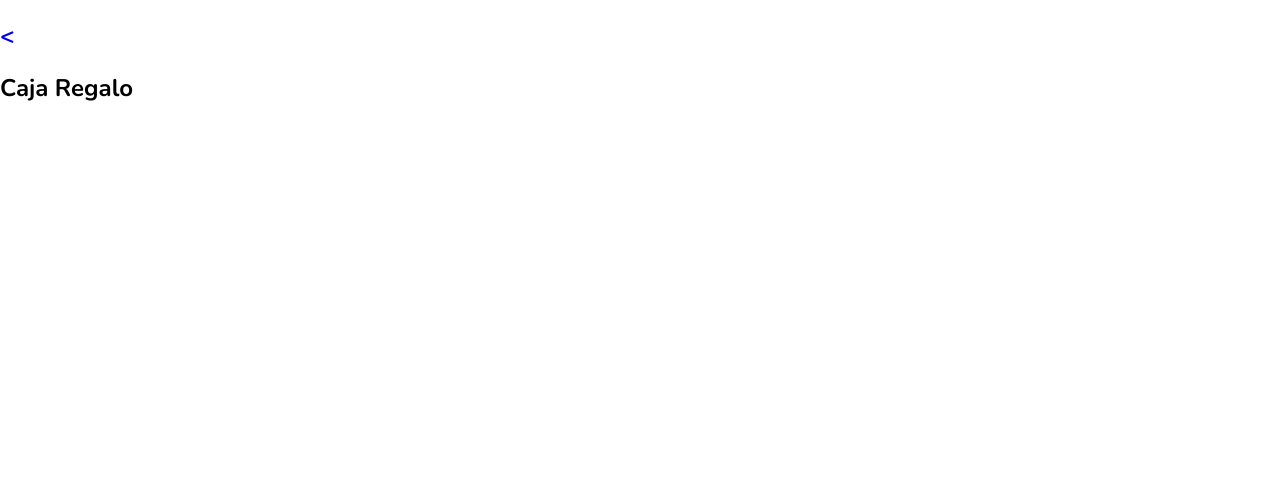
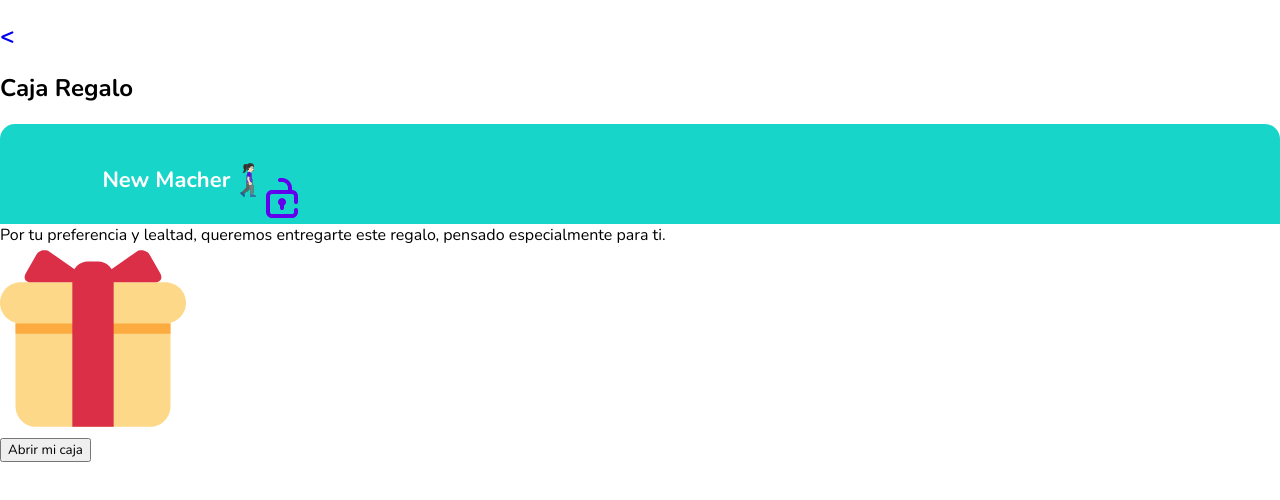
Before and after one commit to victoria-ancalaf/SCL014-Hackathon, a React (Create React App) app: page /abrircaja in a window 1280 px wide. Shown: the top 500 px of the page. Built offline with nearby package versions, Linux system fonts and the light colour scheme.

Commit message:
gift new macher

```diff
--- a/src/Components/GiftBox/GiftNew.jsx
+++ b/src/Components/GiftBox/GiftNew.jsx
@@ -1,18 +1,41 @@
-import React from 'react'
-import './Styles/GiftNew'
+import React from "react";
+import "./Styles/GiftNew.css";
+import GiftClosed from "../../Img/wrapped-gift.svg";
+import woman from "../../Img/woman.svg";
+import unlock from "../../Img/unlock.svg";
 
 const GiftNew = () => {
-    return (
-        <div className="gift-new-container">
-            <div className="aqua-box-new">
-                <div></div>
-                <div className="gift-img"></div>
-                <div>
-                    <button>Abrir mi caja</button>
-                </div>
+  return (
+    <div className="gift-new-container">
+      <div className="aqua-box-new">
+        <div className="title-gift-cont">
+        <div className="headCardLevel1">
+            <div className="containerTitle">
+              <p>New Macher</p>
+              <div className="containerImgLevelsWoman">
+                <img className="imgLevel" src={woman} alt="woman" />
+              </div>
             </div>
+            <div className="containerImgLock-new">
+                <img className="imgLevel" src={unlock} alt="unlock" />
+              </div>
+          </div>
         </div>
-    )
-}
+        <div className="p-gift-cont">
+          <p className="p-gift-new">
+            Por tu preferencia y lealtad, queremos entregarte este regalo,
+            pensado especialmente para ti.
+          </p>
+        </div>
+        <div className="gift-img">
+          <img src={GiftClosed} alt="Abrir mi caja" />
+        </div>
+        <div className="button-gift-cont">
+          <button className="btn-gift-new">Abrir mi caja</button>
+        </div>
+      </div>
+    </div>
+  );
+};
 
-export default GiftNew
+export default GiftNew;
--- a/src/Components/GiftBox/HeaderGift.jsx
+++ b/src/Components/GiftBox/HeaderGift.jsx
@@ -4,7 +4,7 @@ import { Link } from "react-router-dom";
 const HeaderGift = () => {
     return (
         <div className="header-mision-cont">
-      <Link to="/">
+      <Link to="/gana/newmacher">
         <div className="mision-header-1">
           <h2 className="mision-text">{"<"}</h2>
         </div>
--- a/src/Components/GiftBox/Styles/GiftNew.css
+++ b/src/Components/GiftBox/Styles/GiftNew.css
@@ -1,6 +1,9 @@
 @media only screen and (min-device-width: 320px) and (max-device-width: 480px) {
   .gift-new-container {
     width: 100%;
+    display: flex;
+    justify-content: center;
+    align-items: center;
   }
 
   .aqua-box-new {
@@ -8,5 +11,47 @@
     height: 520px;
     background: #18d5ca;
     border-radius: 15px;
+    margin-top: 43px;
+  }
+  .p-gift-cont {
+    padding: 0 26px 33px;
+  }
+
+  .p-gift-new {
+    width: 306px;
+    font-family: "Nunito", sans-serif;
+    font-size: 16px;
+    color: #ffffff;
+  }
+
+  .gift-img {
+    display: flex;
+    justify-content: center;
+    padding-bottom: 34px;
+  }
+
+  .button-gift-cont {
+    padding: 0 25px;
+  }
+
+  .btn-gift-new {
+    height: 41px;
+    background: #5c3eca;
+    border: 1px solid #d8d8d8;
+    border-radius: 5px;
+    font-family: "Nunito", sans-serif;
+    font-weight: bold;
+    font-size: 14.5px;
+    line-height: 20px;
+    text-align: center;
+    color: #ffffff;
+  }
+
+  .containerImgLock-new {
+    height: 16px;
+    width: 20px;
+    align-self: center;
+    margin-top: 8%;
+    padding-left: 115px;
   }
 }
--- a/src/Pages/Gift.js
+++ b/src/Pages/Gift.js
@@ -1,10 +1,12 @@
 import React from 'react'
+import GiftNew from '../Components/GiftBox/GiftNew'
 import HeaderGift from '../Components/GiftBox/HeaderGift'
 
 const Gift = () => {
     return (
         <div>
             <HeaderGift />
+            <GiftNew />
         </div>
     )
 }
```
Also changed, not shown: src/Pages/GiftNewMacher.js (added, +11 -0 lines), src/Img/wrapped-gift.svg (added), 1 other file (tests, documents, lock files or other folders).
